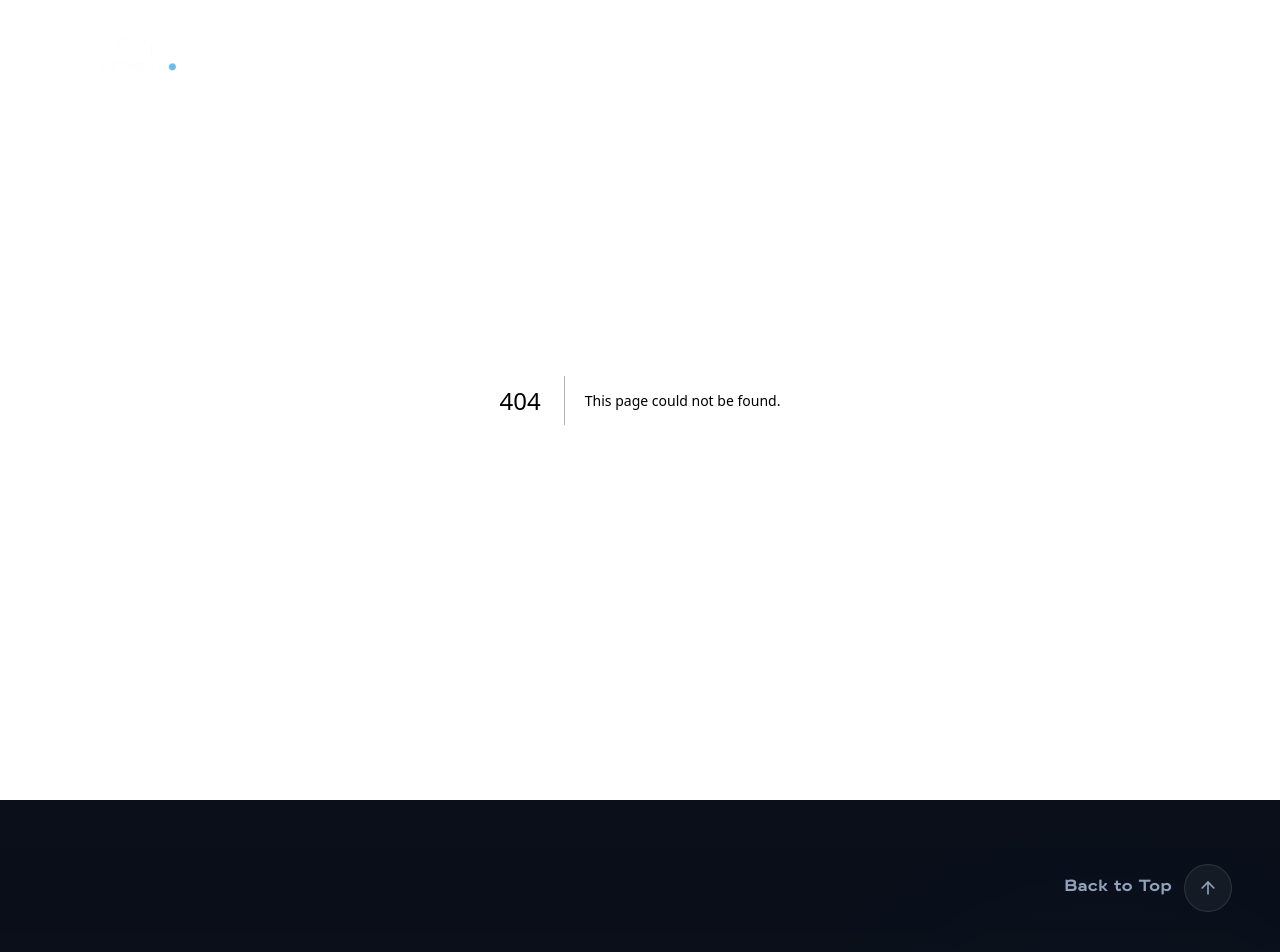
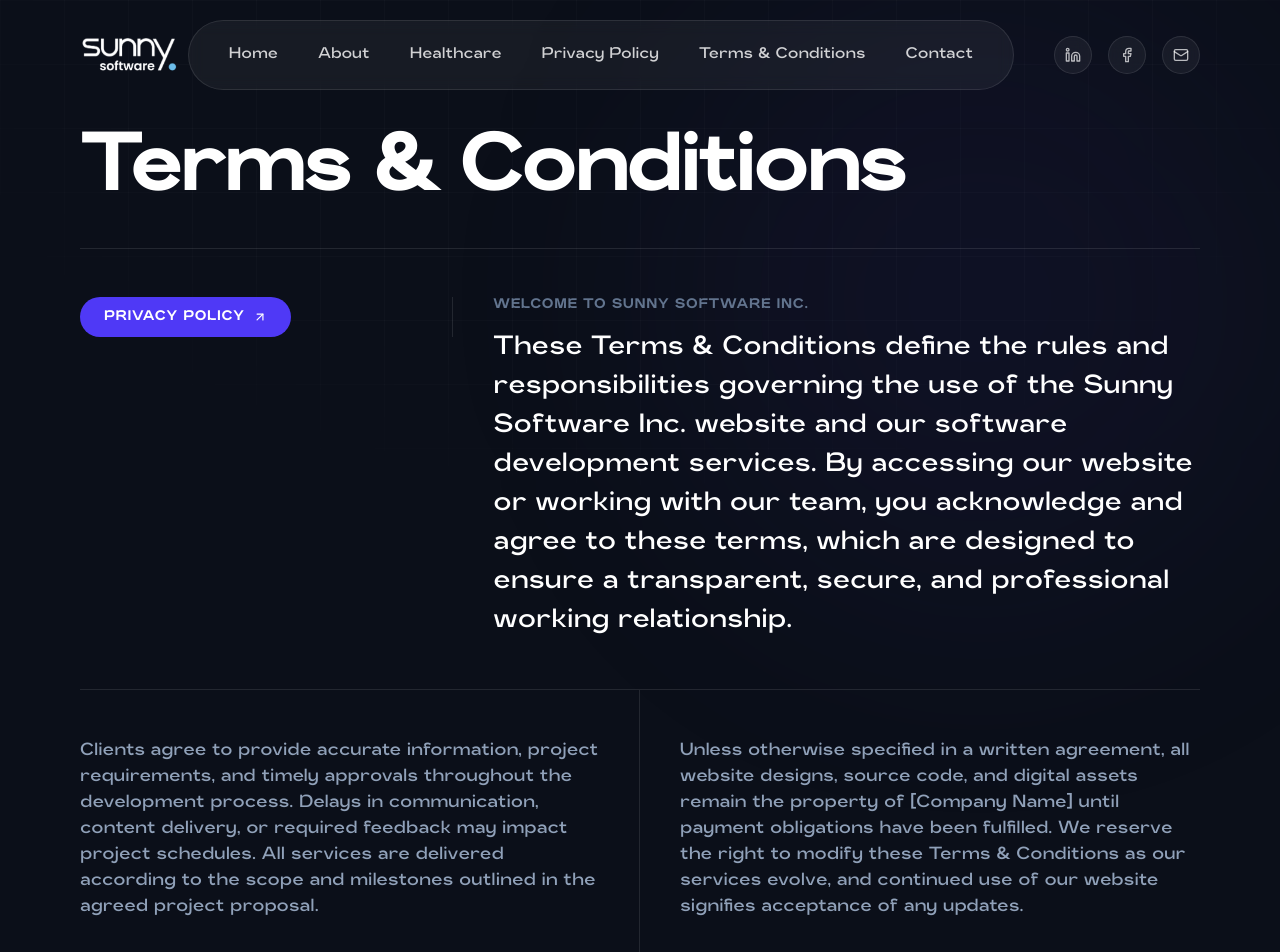
Before and after one commit to SaquibPervez/Sunny-Software-Portfolio, a Next.js app: page /term-and-conditions in a window 1280 px wide. Before the commit this address had no page. Shown: the top 952 px of the page. Built offline with nearby package versions, Linux system fonts and the light colour scheme.

Commit message:
feat: Added Privacy Policy and Terms & Conditions pages

```diff
--- a/app/components/Header.jsx
+++ b/app/components/Header.jsx
@@ -10,6 +10,8 @@
   { title: 'Home', href: '/', delay: 0.1 },
   { title: 'About', href: '/about-us', delay: 0.2 },
   { title: 'Healthcare', href: '/healthcare-solutions', delay: 0.3 },
+  { title: 'Privacy Policy', href: '/private-policy', delay: 0.35 },
+  { title: 'Terms & Conditions', href: '/term-and-conditions', delay: 0.4 },
   { title: 'Contact', href: '/contact', delay: 0.4 },
 
 ]
--- /dev/null
+++ b/app/private-policy/page.jsx
@@ -0,0 +1,61 @@
+"use client";
+
+import { motion } from "framer-motion";
+import Link from "next/link";
+import { ArrowUpRight } from "lucide-react";
+
+export default function PrivatePolicy() {
+  return (
+    <section className="bg-[#0B0F19] min-h-screen pt-34 pb-24 font-sans relative overflow-hidden">
+      <div className="absolute inset-0 bg-[linear-gradient(to_right,#ffffff05_1px,transparent_1px),linear-gradient(to_bottom,#ffffff05_1px,transparent_1px)] bg-[size:4rem_4rem] [mask-image:radial-gradient(ellipse_60%_50%_at_50%_0%,#000_70%,transparent_100%)]" />
+      <div className="absolute top-0 right-0 w-[600px] h-[600px] bg-indigo-900/10 rounded-full blur-[120px] pointer-events-none" />
+
+      <div className="w-full max-w-screen-2xl mx-auto px-6 md:px-20 relative z-10">
+        <motion.h1
+          initial={{ opacity: 0, y: 20 }}
+          animate={{ opacity: 1, y: 0 }}
+          transition={{ duration: 0.6, ease: [0.16, 1, 0.3, 1] }}
+          className="text-5xl md:text-7xl font-bold tracking-tight text-white mb-10">
+          Privacy Policy
+        </motion.h1>
+
+        <div className="border-t border-white/10" />
+
+         <div className="grid grid-cols-1 lg:grid-cols-12 lg:divide-x lg:divide-white/10 gap-10 lg:gap-0 py-12 items-start">
+          <div className="lg:col-span-4 lg:pr-10">
+            <Link
+              href="/term-and-conditions"
+              className="group inline-flex items-center gap-2 bg-indigo-600 hover:bg-indigo-500 text-white text-xs font-bold uppercase tracking-widest px-6 py-3 rounded-full transition-all duration-300">
+              Terms of Use
+              <ArrowUpRight size={14} className="group-hover:rotate-45 transition-transform duration-300" />
+            </Link>
+          </div>
+
+          <div className="lg:col-span-8 lg:pl-10">
+            <p className="text-slate-500 text-xs font-bold uppercase tracking-widest mb-4">
+              Welcome to Sunny Software Inc.
+            </p>
+            <p className="text-xl md:text-2xl text-white font-medium leading-relaxed">
+            At Sunny Software Inc. , we believe that trust begins with transparency. This Privacy Policy outlines how we collect, use, protect, and manage your personal information whenever you visit our website, request our software development services, or communicate with our team. Your privacy is important to us, and we are committed to keeping your information secure.
+            </p>
+          </div>
+        </div>
+
+        <div className="border-t border-white/10" />
+
+        <div className="grid grid-cols-1 md:grid-cols-2 md:divide-x md:divide-white/10 gap-10 md:gap-0  text-slate-400 leading-relaxed">
+          <p className="md:pr-10 py-12">
+            We collect only the information necessary to provide our services, including contact details, business information, project requirements, and any files or materials you choose to share with us. This information helps us understand your needs, prepare proposals, deliver solutions, and provide ongoing support.
+          </p>
+          <p className="md:pl-10 py-12">
+            We do not sell or rent your personal information. Access to your data is limited to authorized personnel and trusted service providers who assist in delivering our services. We maintain appropriate technical and organizational safeguards to protect your information and comply with applicable data protection regulations.
+          </p>
+        </div>
+                <div className="border-b border-white/10" />
+
+
+
+      </div>
+    </section>
+  );
+}
--- /dev/null
+++ b/app/term-and-conditions/page.jsx
@@ -0,0 +1,58 @@
+"use client";
+
+import { motion } from "framer-motion";
+import Link from "next/link";
+import { ArrowUpRight } from "lucide-react";
+
+export default function PrivatePolicy() {
+  return (
+    <section className="bg-[#0B0F19] min-h-screen pt-34 pb-24 font-sans relative overflow-hidden">
+      <div className="absolute inset-0 bg-[linear-gradient(to_right,#ffffff05_1px,transparent_1px),linear-gradient(to_bottom,#ffffff05_1px,transparent_1px)] bg-[size:4rem_4rem] [mask-image:radial-gradient(ellipse_60%_50%_at_50%_0%,#000_70%,transparent_100%)]" />
+      <div className="absolute top-0 right-0 w-[600px] h-[600px] bg-indigo-900/10 rounded-full blur-[120px] pointer-events-none" />
+
+      <div className="w-full max-w-screen-2xl mx-auto px-6 md:px-20 relative z-10">
+        <motion.h1
+          initial={{ opacity: 0, y: 20 }}
+          animate={{ opacity: 1, y: 0 }}
+          transition={{ duration: 0.6, ease: [0.16, 1, 0.3, 1] }}
+          className="text-5xl md:text-7xl font-bold tracking-tight text-white mb-10">
+          Terms & Conditions
+        </motion.h1>
+
+        <div className="border-t border-white/10" />
+
+         <div className="grid grid-cols-1 lg:grid-cols-12 lg:divide-x lg:divide-white/10 gap-10 lg:gap-0 py-12 items-start">
+          <div className="lg:col-span-4 lg:pr-10">
+            <Link
+              href="/private-policy"
+              className="group inline-flex items-center gap-2 bg-indigo-600 hover:bg-indigo-500 text-white text-xs font-bold uppercase tracking-widest px-6 py-3 rounded-full transition-all duration-300">
+              Privacy Policy
+              <ArrowUpRight size={14} className="group-hover:rotate-45 transition-transform duration-300" />
+            </Link>
+          </div>
+
+          <div className="lg:col-span-8 lg:pl-10">
+            <p className="text-slate-500 text-xs font-bold uppercase tracking-widest mb-4">
+              Welcome to Sunny Software Inc.
+            </p>
+            <p className="text-xl md:text-2xl text-white font-medium leading-relaxed">
+These Terms & Conditions define the rules and responsibilities governing the use of the Sunny Software Inc. website and our software development services. By accessing our website or working with our team, you acknowledge and agree to these terms, which are designed to ensure a transparent, secure, and professional working relationship.          </p>
+        </div>
+        </div>
+
+        <div className="border-t border-white/10" />
+
+        <div className="grid grid-cols-1 md:grid-cols-2 md:divide-x md:divide-white/10 gap-10 md:gap-0  text-slate-400 leading-relaxed">
+          <p className="md:pr-10 py-12">
+Clients agree to provide accurate information, project requirements, and timely approvals throughout the development process. Delays in communication, content delivery, or required feedback may impact project schedules. All services are delivered according to the scope and milestones outlined in the agreed project proposal.          </p>
+          <p className="md:pl-10 py-12">
+Unless otherwise specified in a written agreement, all website designs, source code, and digital assets remain the property of [Company Name] until payment obligations have been fulfilled. We reserve the right to modify these Terms & Conditions as our services evolve, and continued use of our website signifies acceptance of any updates.          </p>
+        </div>
+                <div className="border-b border-white/10" />
+
+
+
+      </div>
+    </section>
+  );
+}
```
